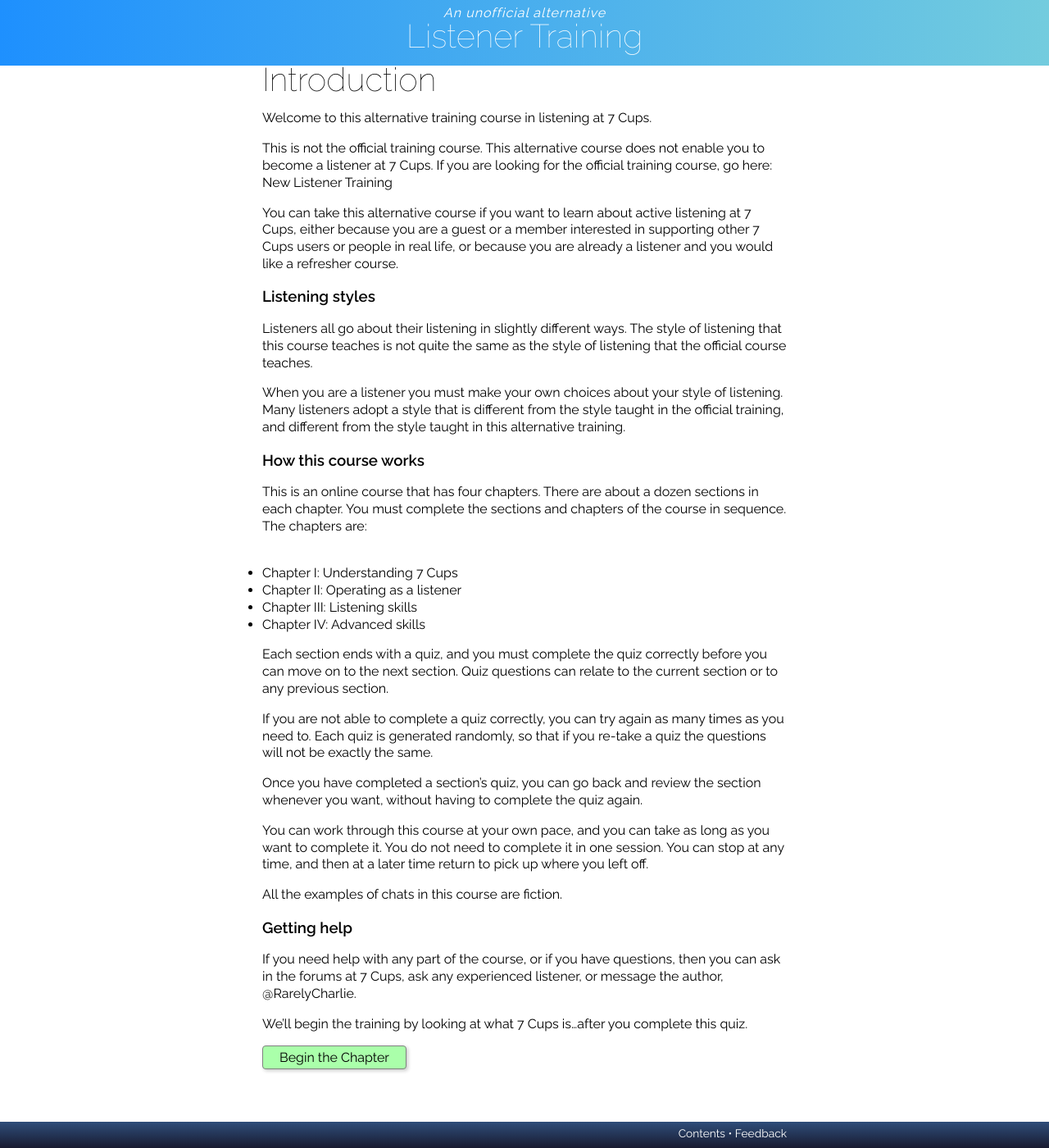
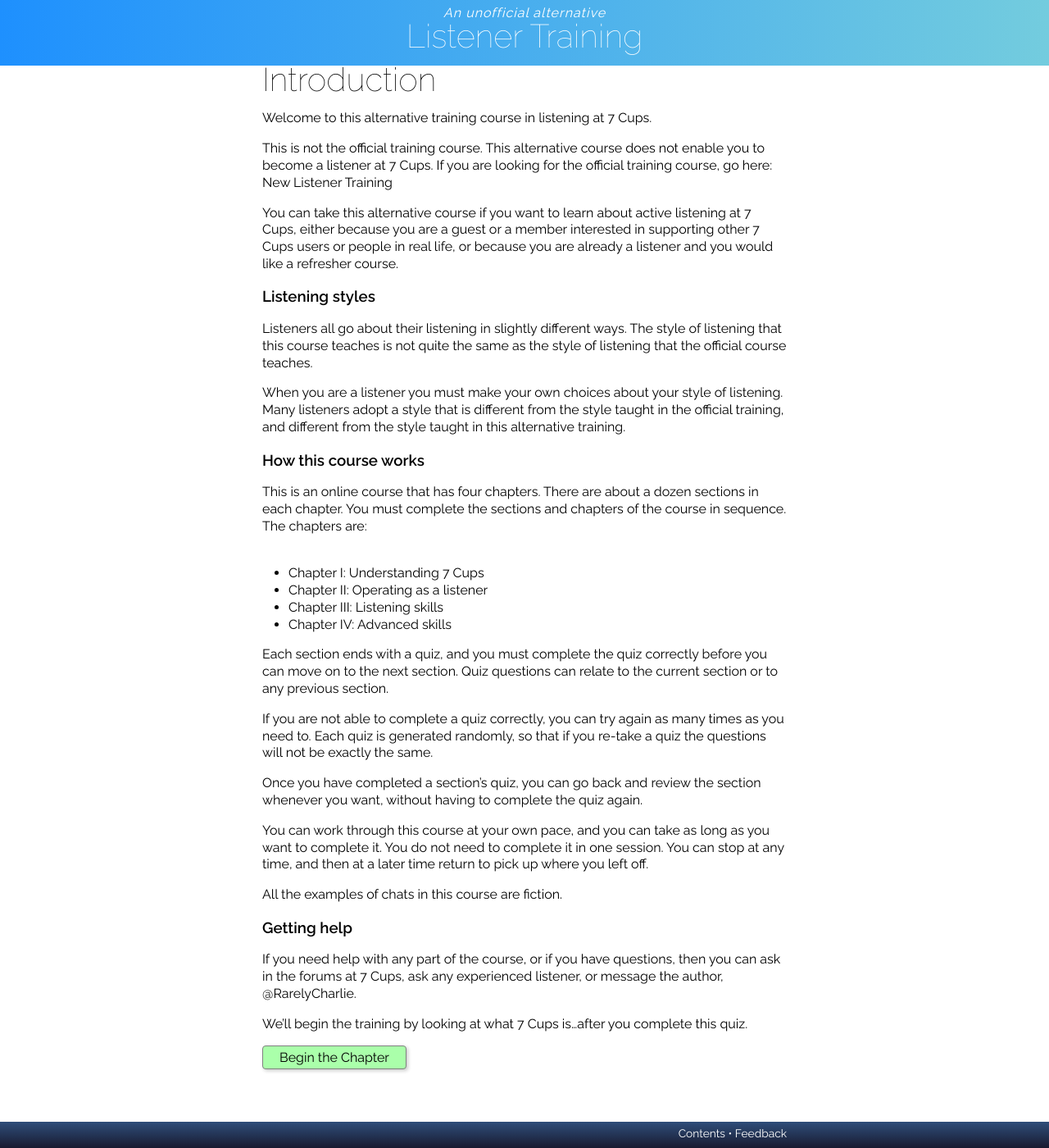
Before and after one commit to RarelyCharlie/rarelycharlie.github.io, a Jekyll site: the page built from _listen/listen00.md, in a window 1280 px wide and 1400 px high, scrolled down 20 px. Shown: the whole window at 82% size. Built offline with Jekyll 4.4.1, drawn with Linux system fonts in a browser that asks for light colours; nearby versions of some CDN libraries.

Commit message:
indent lists

```diff
--- a/_layouts/listen.html
+++ b/_layouts/listen.html
@@ -59,6 +59,7 @@ tr.wrong .explain {font-weight: 600; color: #000;}
 tr.wrong label::before {color: #ccc !important;}
 ul {display: none;}
 p.showul + ul {display: initial;}
+li {margin-left: 2em;}
 em {font-family: "Raleway Medium"; color: #444;}
 p.reviewing em {padding: 2px 6px; margin-left: -6px; background: #e8e8e8;}
 </style>
```
